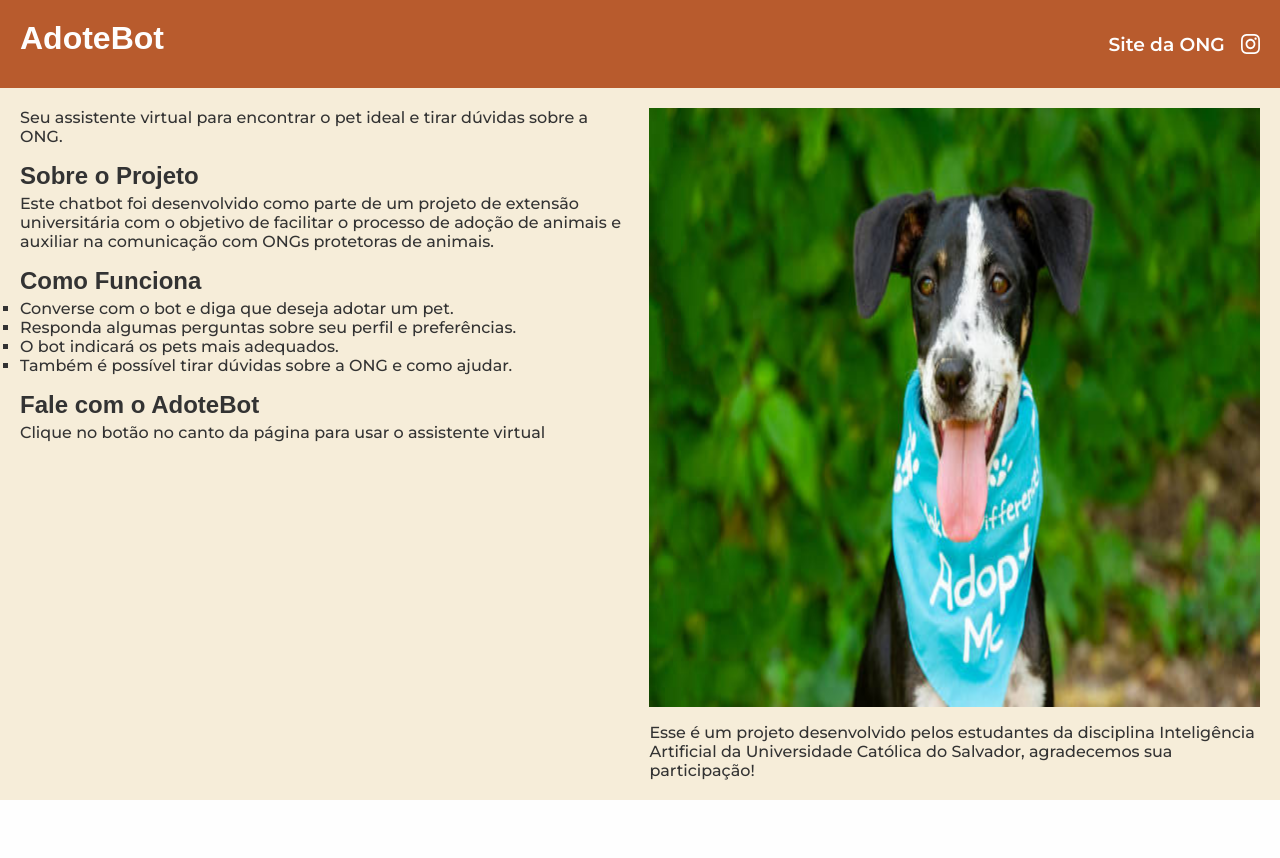
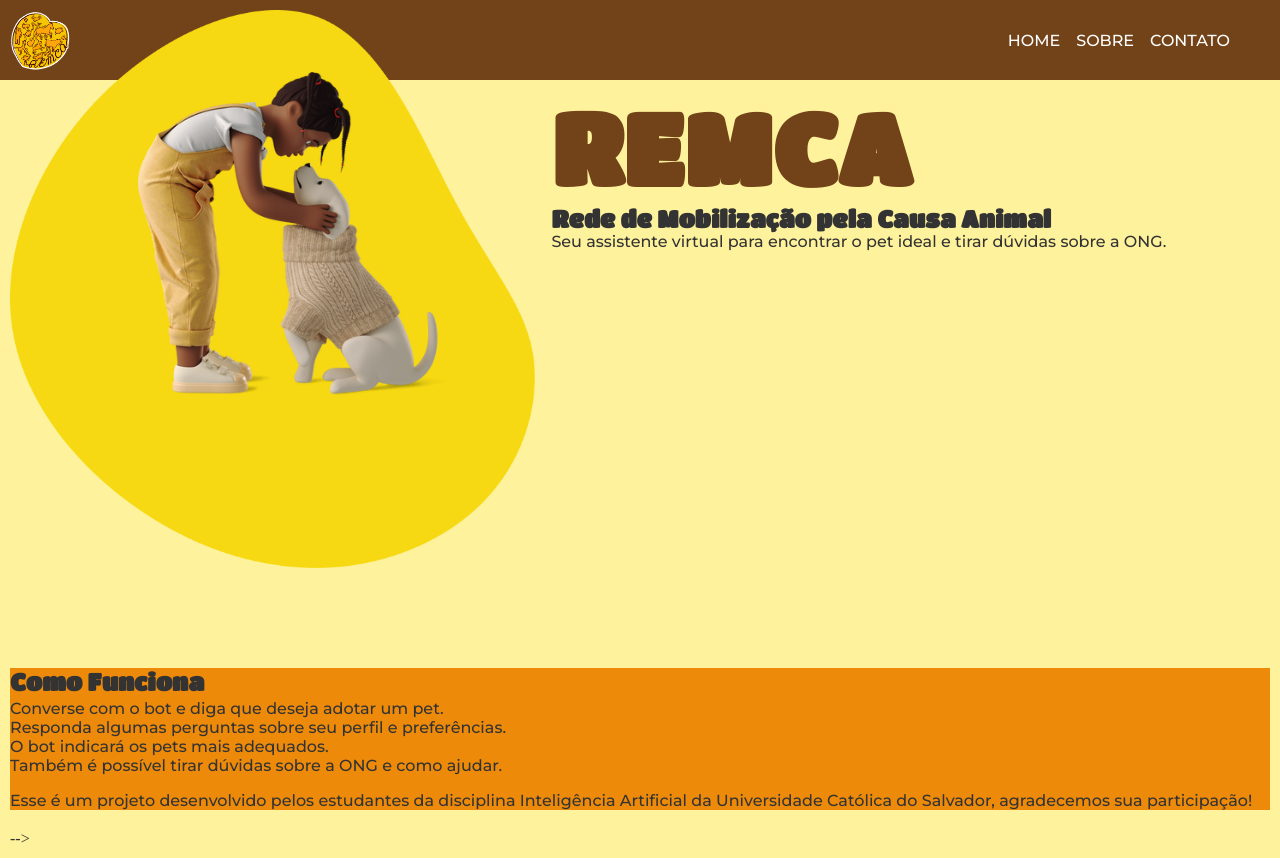
Before and after one commit to leticia-farias/chatbot-ong, a plain HTML site: page index.html in a window 1280 px wide. Before the commit the page ends 800 px from the top, so only its background shows below. Drawn offline with Linux system fonts and the light colour scheme; a script that the page names is missing; a web font is replaced by a local one.

Commit message:
structure: primeiros passos

```diff
--- a/index.html
+++ b/index.html
@@ -4,28 +4,45 @@
 <head>
     <meta charset="UTF-8">
     <meta name="viewport" content="width=device-width, initial-scale=1.0">
-    <title>Support Bot ONG</title>
-    <link rel="icon" href="/assets/logo.jpg" type="iamge/png">
+    <title>REMCA</title>
+    <link rel="icon" href="/assets/logo_remca_contorno_aba.png" type="iamge/png">
     <link rel="stylesheet" href="style.css">
 </head>
 
 <body>
     <header>
-        <h1>AdoteBot</h1>
-        <nav>
-            <h3>Site da ONG</h3>
-            <img src="/assets/Platform=Instagram, Color=Negative.svg" alt="">
+        <!-- <h1>AdoteBot</h1> -->
+        <img id="logo-principal" src="assets/logo_remca_contorno_aba.png" alt="">
+        <nav id="navbar">
+            <ul id="navlinks">
+                <li><a href="#">HOME</a></li>
+                <li><a href="#">SOBRE</a></li>
+                <li><a href="#">CONTATO</a></li>
+            </ul>
         </nav>
     </header>
 
     <main>
-        <section id="descricao">
+        <section class="first-container">
+            <div class="vector">
+                <img id="img-vector" src="assets/Vector.png" alt="">
+                <img id="img-garota" src="assets/garota-cao.png" alt="">
+            </div>
+            <div class="first-text">
+            <h1>REMCA</h1>
+            <h2>Rede de Mobilização pela Causa Animal</h2>
             <p>Seu assistente virtual para encontrar o pet ideal e tirar dúvidas sobre a ONG.</p>
-            <div class="div-text">
+            </div>
+            <!-- <div class="div-text">
                 <h2>Sobre o Projeto</h2>
-                <p>Este chatbot foi desenvolvido como parte de um projeto de extensão universitária com o objetivo de
-                    facilitar o processo de adoção de animais e auxiliar na comunicação com ONGs protetoras de animais.</p>
-            </div>
+                <p>Este chatbot foi desenvolvido como parte de um projeto de extensão universitária com o objetivo
+                    de
+                    facilitar o processo de adoção de animais e auxiliar na comunicação com ONGs protetoras de
+                    animais.</p>
+            </div> -->
+        </section>
+
+        <section class="second-container">
             <div class="div-text">
                 <h2>Como Funciona</h2>
                 <ul>
@@ -35,15 +52,16 @@
                     <li>Também é possível tirar dúvidas sobre a ONG e como ajudar.</li>
                 </ul>
             </div>
-            <div class="div-text">
+            <!-- <div class="div-text">
                 <h2>Fale com o AdoteBot</h2>
                 <p>Clique no botão no canto da página para usar o assistente virtual</p>
             </div>
-        </section>
-        <section id="chat-bot">
-            <img src="/assets/istockphoto-1254477516-612x612.jpg" alt="">
-            <p>Esse é um projeto desenvolvido pelos estudantes da disciplina Inteligência Artificial da Universidade
-                Católica do Salvador, agradecemos sua participação!</p>
+            <section id="chat-bot">
+                <!-- <img src="/assets/istockphoto-1254477516-612x612.jpg" alt=""> -->
+                <p>Esse é um projeto desenvolvido pelos estudantes da disciplina Inteligência Artificial da
+                    Universidade
+                    Católica do Salvador, agradecemos sua participação!</p>
+            </section> -->
         </section>
     </main>
     <script>
--- a/style.css
+++ b/style.css
@@ -1,5 +1,6 @@
 @import url('https://fonts.googleapis.com/css2?family=Sour+Gummy:ital,wght@0,100..900;1,100..900&display=swap');
 @import url('https://fonts.googleapis.com/css2?family=Montserrat:ital,wght@0,100..900;1,100..900&display=swap');
+@import url('https://fonts.googleapis.com/css2?family=Titan+One&display=swap');
 
 * {
   margin: 0;
@@ -21,36 +22,96 @@
   color: #333;
 }
 
-header, main {
-  padding: 20px;
+header,
+main {
+  padding: 10px;
 
 }
 
 header {
-  background-color: #B85B2D;
+  background-color: #724319;
   color: #fefefe;
   display: flex;
   justify-content: space-between;
   width: 100%;
+  z-index: 1;
+  position: relative;
 }
 
-nav {
-  display: flex;
-  gap: 16px;
-  height: 100%;
-  align-items: center;
+#logo-principal {
+  height: 60px;
+  width: 60px;
 }
 
-nav img {
-  height: 40%;
+#navlinks {
+  display: flex;
+  gap: 1rem;
+  list-style: none;
+}
+
+#navbar {
+  display: flex;
+  justify-content: space-between;
+  align-items: center;
+  max-width: 1200px;
+  margin-right: 40px;
+}
+
+a {
+  text-decoration: none;
+  color: #fff;
+  transition: 0.4s;
+}
+
+a:hover {
+  color: #f7ca37;
 }
 
 main {
   display: flex;
+  flex-direction: column;
+  /* width: 100%;
+  height: 100%; */
+  gap: 20px;
+  background-color: #FFF29C;
+}
+
+.first-container{
+  display: flex;
+  flex-direction: row;
+  position: relative;
   width: 100%;
   height: 100%;
-  gap: 20px;
-  background-color: #F6EDD9;
+}
+
+#first-text{
+  display: flex;
+  flex-direction: column;
+  justify-content: center;
+  align-items: center;
+}
+
+.second-container{
+  background-color: #ED8A0A;
+  margin: 0;
+}
+
+.first-container #img-vector{
+  display:flex;
+  z-index: 2;
+  margin-top: -5rem;
+  position: relative;
+  width: 100%;
+  height: 100% ;
+}
+
+#img-garota{
+  display:flex;
+  z-index: 3;
+  position: relative;
+  margin-top: -31rem;
+  margin-left: 8rem;
+  width: 60% ;
 }
 
 section {
@@ -80,9 +141,18 @@
   gap: 4px;
 }
 
-h1,
+/* h1,
 h2 {
   font-family: "Sour Gummy", sans-serif;
+} */
+
+h1,h2{
+  font-family: "Titan One";
+}
+
+h1{
+  font-size: 100px;
+  color: #724319;
 }
 
 h3 {
@@ -90,7 +160,8 @@
   font-weight: 600;
 }
 
-p, ul {
+p,
+ul {
   font-family: "Montserrat", sans-serif;
   font-weight: 500;
 }
@@ -100,8 +171,8 @@
 }
 
 @media (max-width: 664px) {
-    main {
-        flex-direction: column-reverse;
-        justify-content: flex-start;
-    }
+  main {
+    flex-direction: column-reverse;
+    justify-content: flex-start;
+  }
 }
```
Also changed, not shown: assets/Vector.png (added), assets/garota-cao.png (added), assets/logo_remca_contorno.png (added), assets/logo_remca_contorno_aba.png (added), assets/vector-pag1.png (added).
